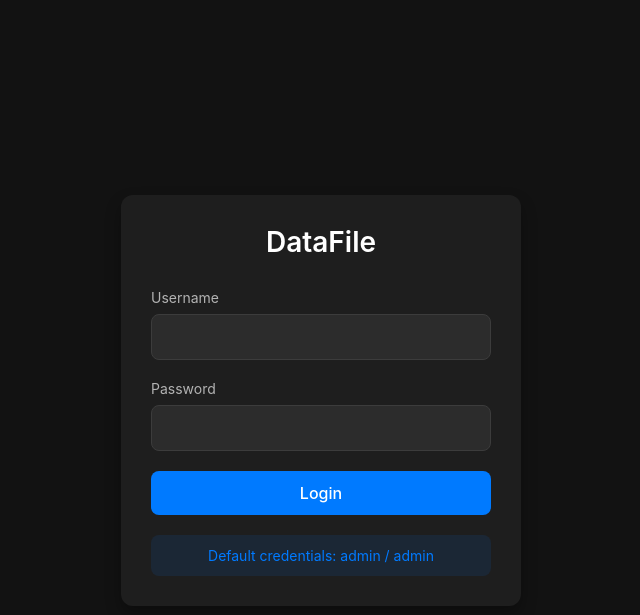
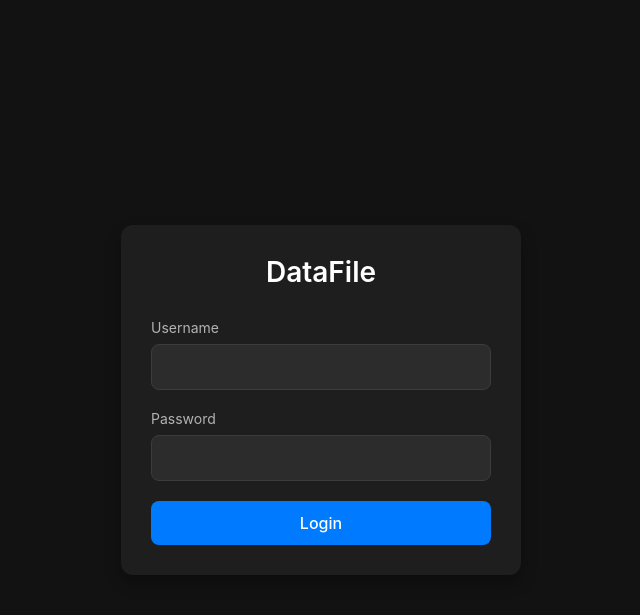
Before and after one commit to llc1234/python-mediafire, a Flask app: page /login in a window 1280 px wide. Shown: the top 615 px of the page, without its empty margins (319-959 px from the left). Run offline with Flask 3, Linux system fonts and the light colour scheme.

Commit message:
Add files via upload

```diff
--- a/templates/login.html
+++ b/templates/login.html
@@ -106,16 +106,6 @@
             margin-bottom: 15px;
             font-size: 14px;
         }
-
-        .default-credentials {
-            margin-top: 20px;
-            padding: 12px;
-            background-color: rgba(0, 122, 255, 0.1);
-            border-radius: 8px;
-            font-size: 14px;
-            text-align: center;
-            color: var(--accent);
-        }
     </style>
 </head>
 <body>
@@ -145,10 +135,6 @@
 
             <button type="submit">Login</button>
         </form>
-
-        <div class="default-credentials">
-            Default credentials: admin / admin
-        </div>
     </div>
 </body>
 </html>
```
